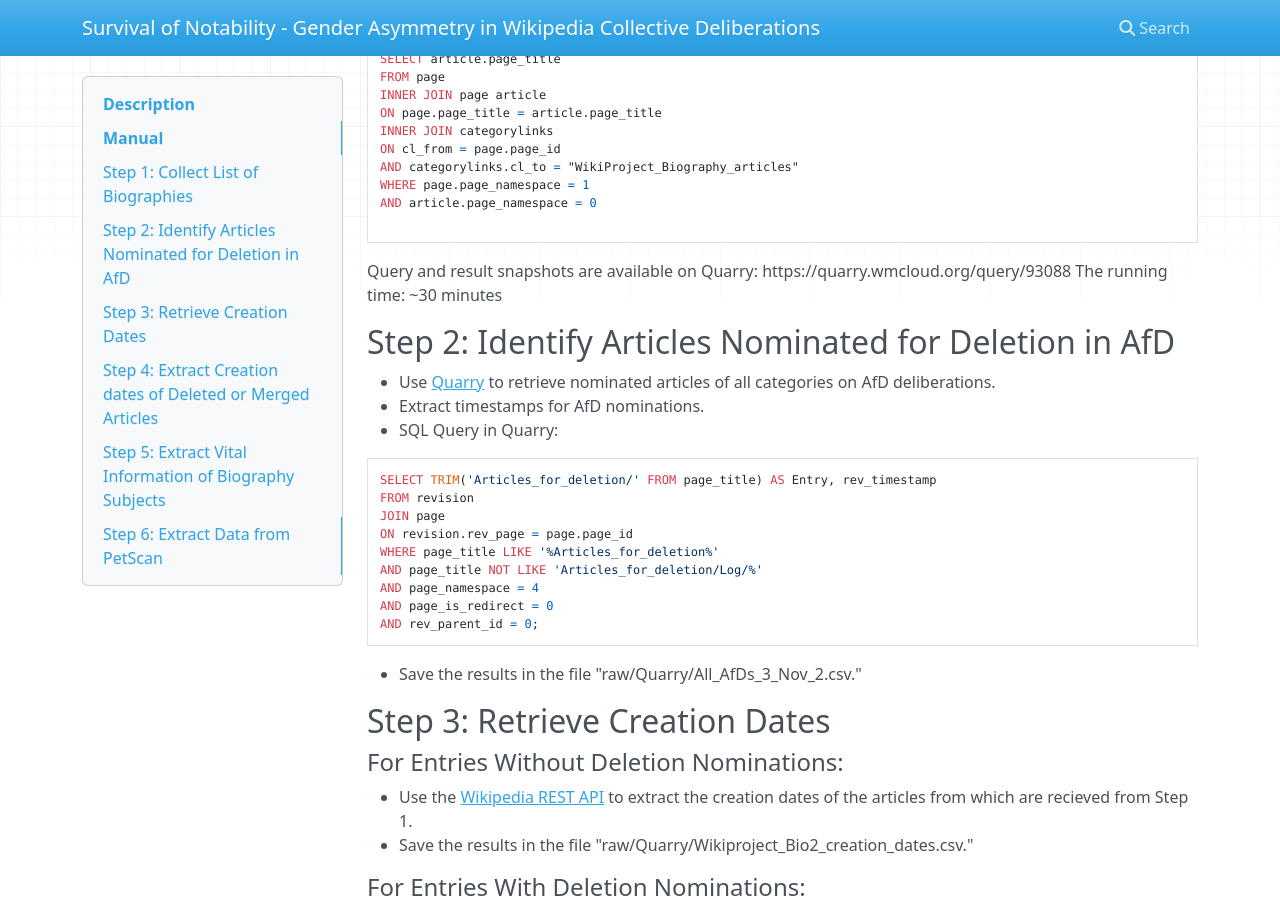
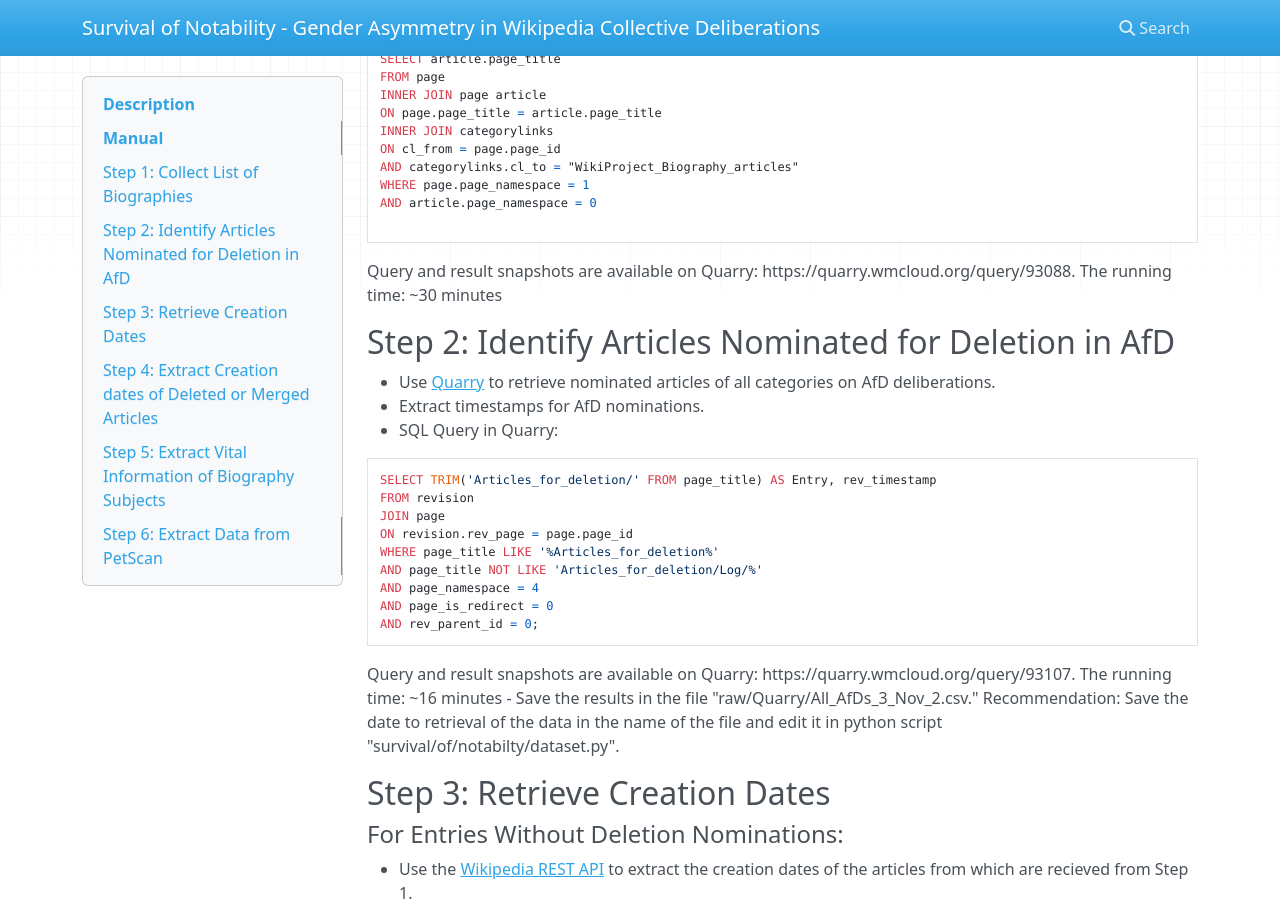
Before and after one commit to CSDL-UMD/Survival-of-the-Notable-in-Wikipedia, an MkDocs documentation site: the page built from docs/docs/index.md, in a window 1280 px wide and 900 px high, scrolled down 610 px. Built offline with MkDocs 1.6.1, drawn with Linux system fonts in a browser that asks for light colours; nearby versions of some CDN libraries.

Commit message:
put snapshots of query of nomination

````diff
--- a/docs/docs/index.md
+++ b/docs/docs/index.md
@@ -22,7 +22,7 @@ WHERE page.page_namespace = 1
 AND article.page_namespace = 0
 
 ```
-Query and result snapshots are available on Quarry: https://quarry.wmcloud.org/query/93088
+Query and result snapshots are available on Quarry: https://quarry.wmcloud.org/query/93088.
 The running time: ~30 minutes
 
 ## Step 2: Identify Articles Nominated for Deletion in AfD
@@ -40,7 +40,8 @@ AND page_namespace = 4
 AND page_is_redirect = 0
 AND rev_parent_id = 0;
 ```
-- Save the results in the file "raw/Quarry/All_AfDs_3_Nov_2.csv."
+Query and result snapshots are available on Quarry: https://quarry.wmcloud.org/query/93107. The running time: ~16 minutes
+- Save the results in the file "raw/Quarry/All_AfDs_3_Nov_2.csv." Recommendation: Save the date to retrieval of the data in the name of the file and edit it in python script "survival/of/notabilty/dataset.py".
 
 ## Step 3: Retrieve Creation Dates
 #### For Entries Without Deletion Nominations:
````
